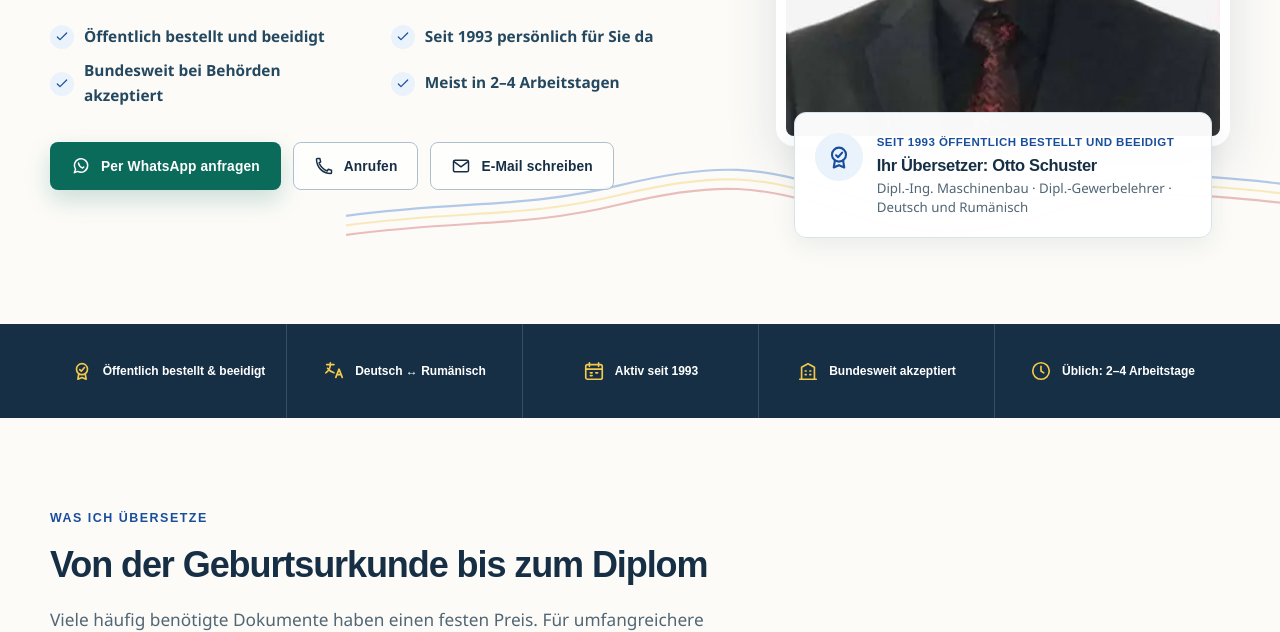
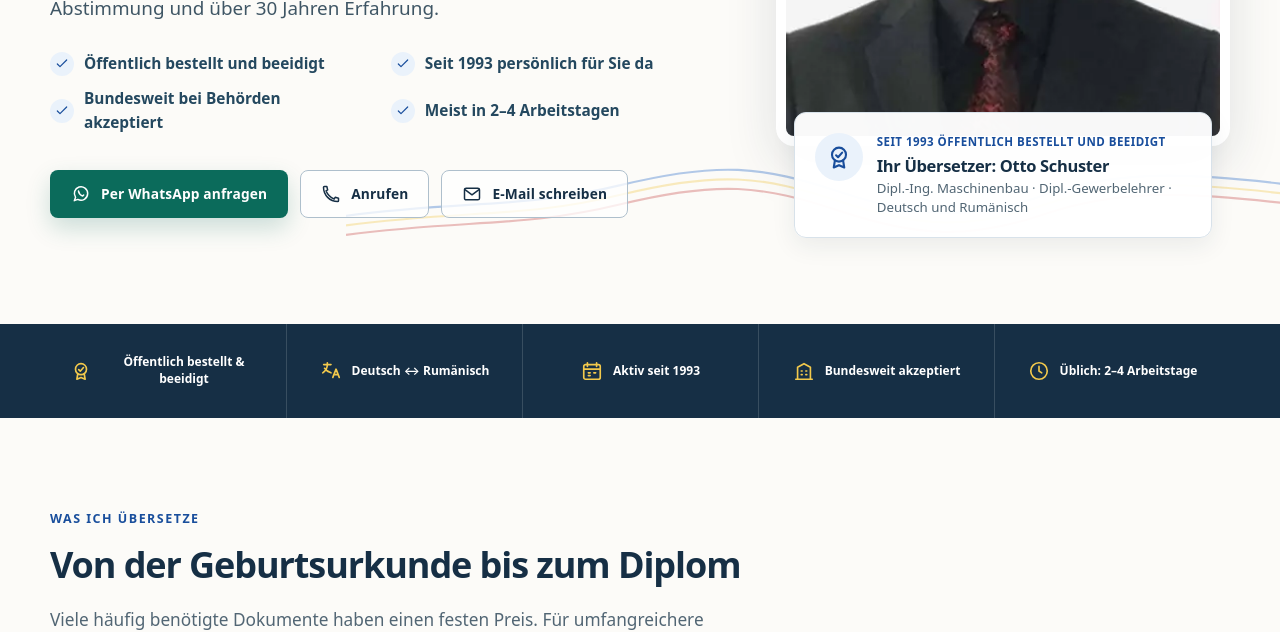
Before and after one commit to Reaver86/ottoschuster.de, an Astro site: page /de in a window 1280 px wide. Shown: the part 468-1100 px from the top of the page. Built offline with nearby package versions, Linux system fonts and the light colour scheme; Astro itself is replaced by a stand-in of ours.

Commit message:
performance

```diff
--- a/astro.config.mjs
+++ b/astro.config.mjs
@@ -10,6 +10,7 @@ export default defineConfig({
   trailingSlash: "always",
   build: {
     format: "directory",
+    inlineStylesheets: "always",
   },
   markdown: {
     syntaxHighlight: false,
--- a/package.json
+++ b/package.json
@@ -17,8 +17,6 @@
     "test": "npm run check && npm run build && npm run check:links"
   },
   "dependencies": {
-    "@fontsource-variable/manrope": "^5.3.0",
-    "@fontsource-variable/source-sans-3": "^5.3.0",
     "astro": "^7.2.2"
   },
   "devDependencies": {
@@ -28,8 +26,5 @@
     "tsx": "^4.23.12",
     "typescript": "^6.0.3"
   },
-  "overrides": {
-    "unifont": "0.7.4"
-  },
   "private": true
 }
--- a/src/layouts/BaseLayout.astro
+++ b/src/layouts/BaseLayout.astro
@@ -1,6 +1,4 @@
 ---
-import "@fontsource-variable/manrope";
-import "@fontsource-variable/source-sans-3";
 import "../styles/global.css";
 import Footer from "../components/Footer.astro";
 import Header from "../components/Header.astro";
--- a/src/styles/global.css
+++ b/src/styles/global.css
@@ -21,8 +21,8 @@
   --radius-lg: 20px;
   --container: 1180px;
   --header-height: 88px;
-  --font-heading: "Manrope Variable", "Avenir Next", sans-serif;
-  --font-body: "Source Sans 3 Variable", "Segoe UI", sans-serif;
+  --font-heading: ui-sans-serif, system-ui, -apple-system, BlinkMacSystemFont, "Segoe UI", sans-serif;
+  --font-body: ui-sans-serif, system-ui, -apple-system, BlinkMacSystemFont, "Segoe UI", sans-serif;
 }
 
 *,
```
Also changed, not shown: 1 other file.
